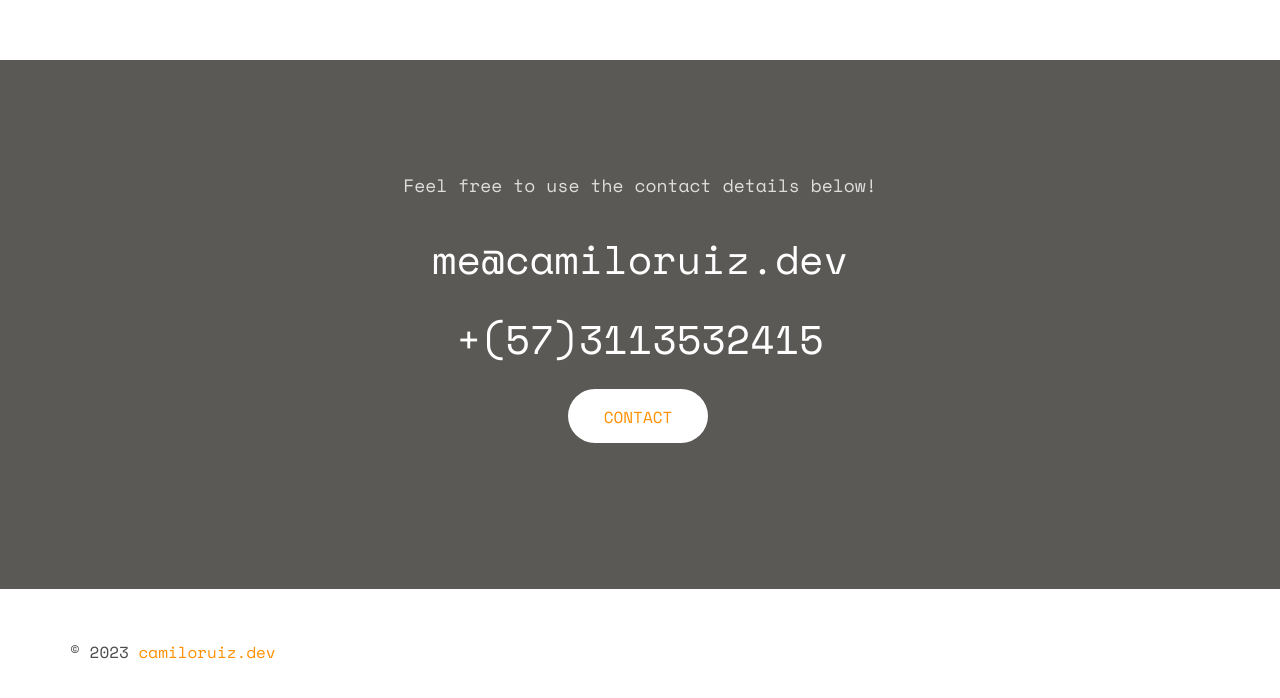
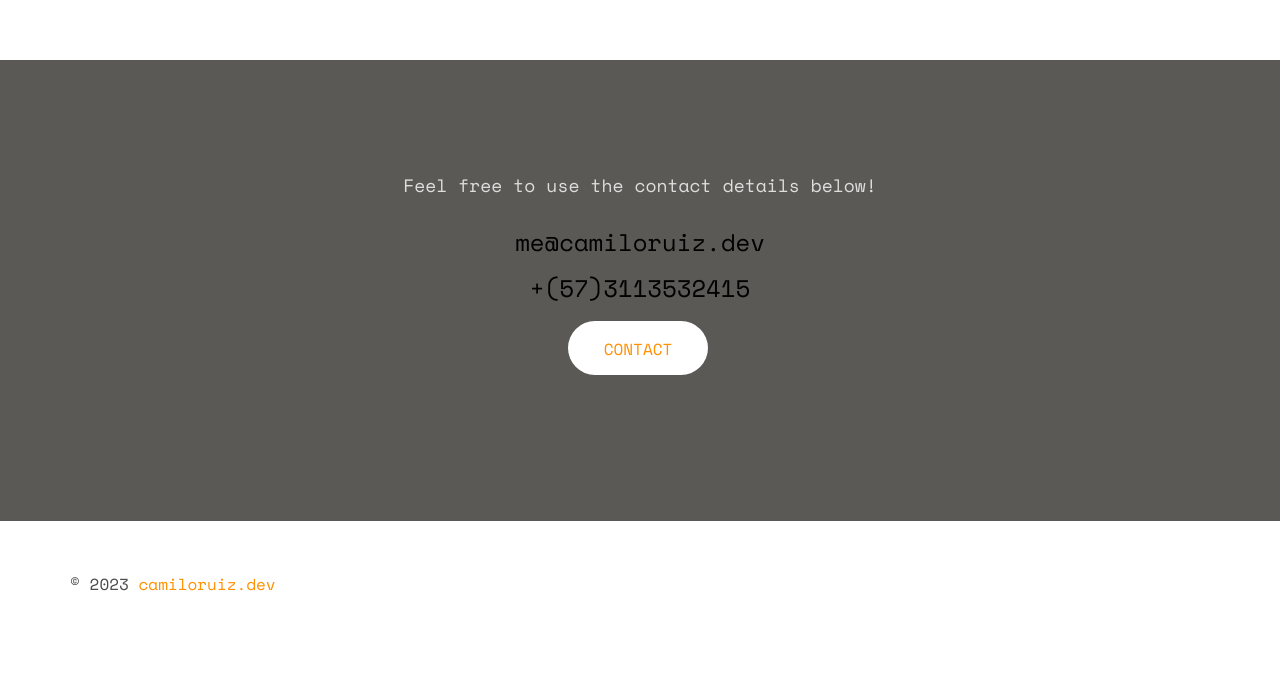
Before and after one commit to camilogruiz/portfolio, a website: page public/index.html in a window 1280 px wide. Shown: the part 3668-4366 px from the top of the page. After the commit the page ends 4317 px from the top, so only its background shows below. Drawn offline with nearby package versions, Linux system fonts and the light colour scheme; some packages are replaced by stand-ins of ours; no server answers; files whose address does not match are found by name.

Commit message:
Portfolio

```diff
--- a/public/index.html
+++ b/public/index.html
@@ -286,8 +286,8 @@
 			<div class="row animate-box">
 				<div class="col-md-8 col-md-offset-2 text-center fh5co-heading">
 					<p>Feel free to use the contact details below!</p>
-					<h2>me@camiloruiz.dev</h2>
-					<h2>+(57)3113532415</h2>
+					<h3>me@camiloruiz.dev</h3>
+					<h3>+(57)3113532415</h3>
 					<p><a href="#" class="btn btn-default btn-lg">Contact</a></p>
 				</div>
 			</div>
```
Also changed, not shown: 2 other files.
